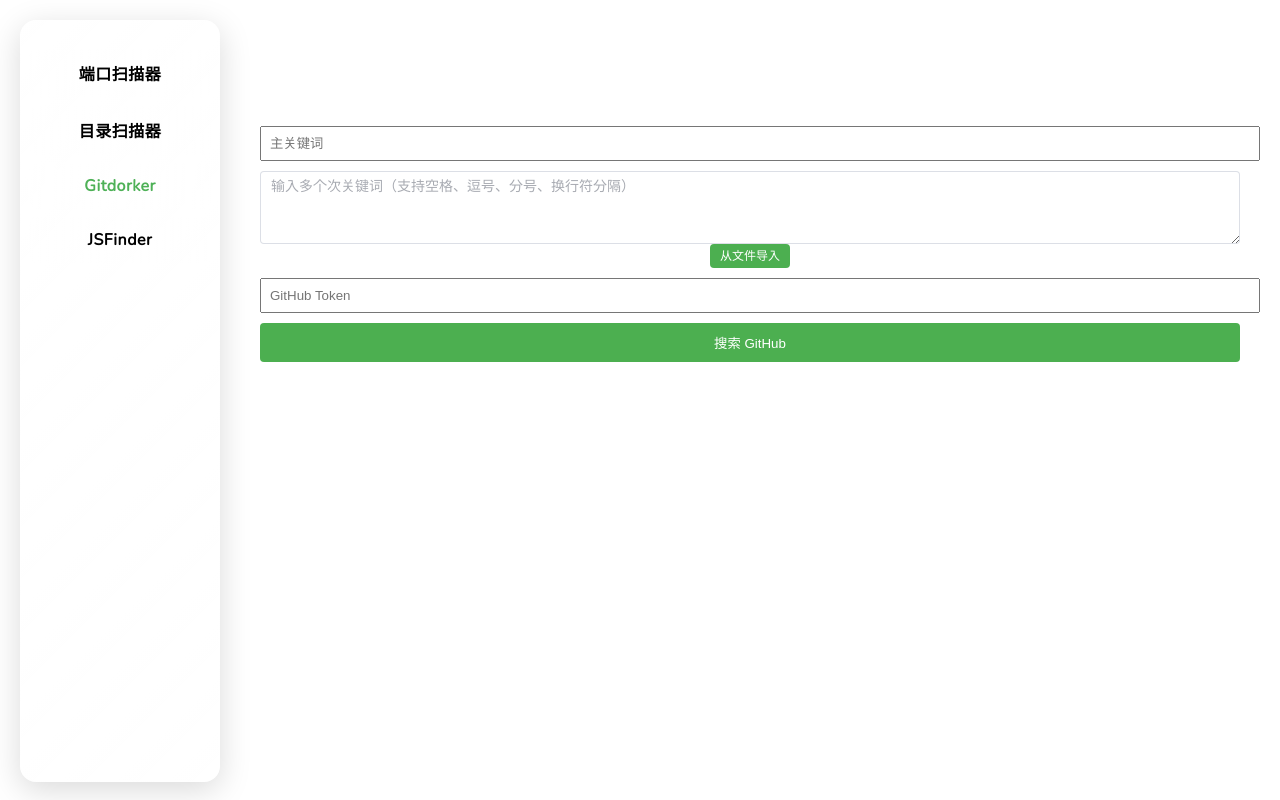
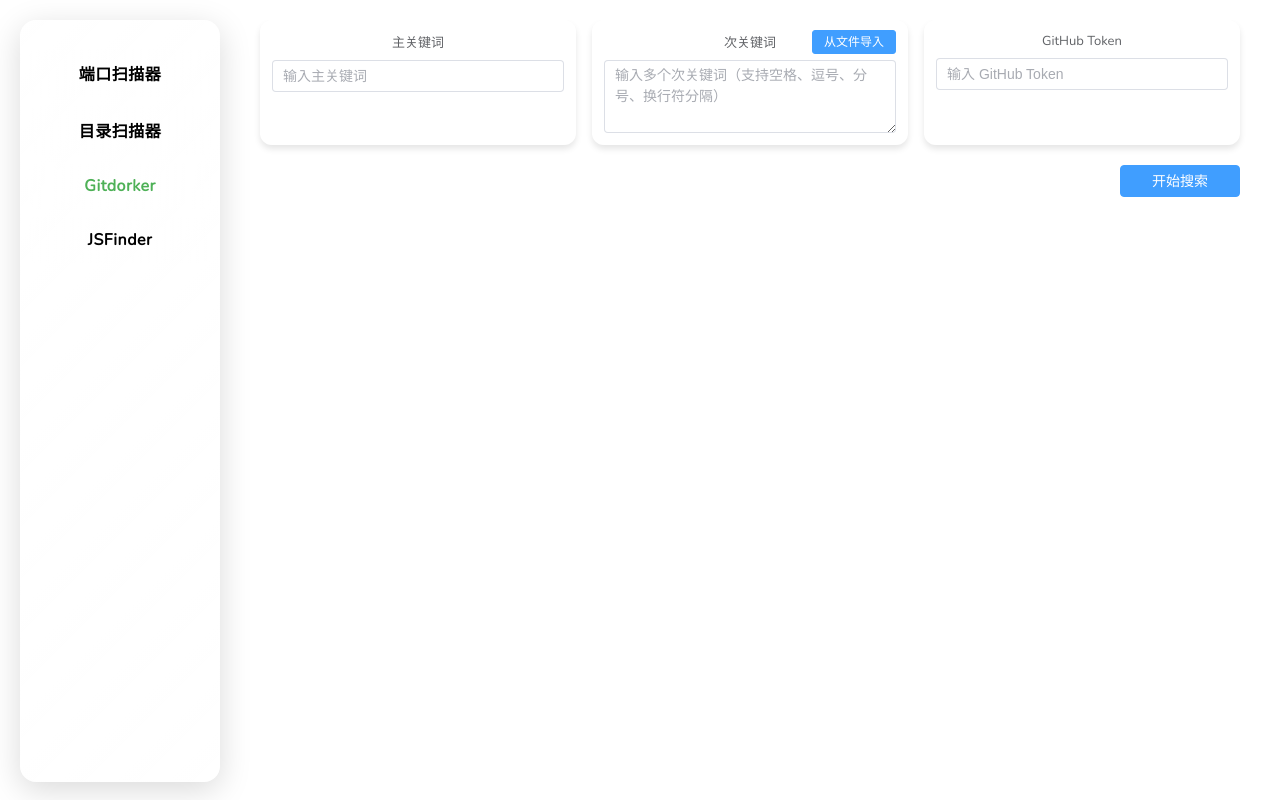
Before and after one commit to only9464/GlideWay, a Vue app in the folder frontend/: page /gitdorker in a window 1280 px wide. Built offline with nearby package versions, Linux system fonts and the light colour scheme.

Commit message:
Gitdorker适配UI风格

```diff
--- a/frontend/src/components/gitdorker/Gitdorker.vue
+++ b/frontend/src/components/gitdorker/Gitdorker.vue
@@ -1,11 +1,19 @@
 <template>
-  <div class="Gitdorker-container">
-    <h1>Gitdorker</h1>
+  <div class="scanner-component">
+    <!-- 参数配置区域 -->
+    <div class="input-group">
+      <div class="input-item acrylic-input-box">
+        <span class="input-label">主关键词</span>
+        <el-input
+          v-model="mainKeyword"
+          placeholder="输入主关键词"
+          clearable
+        />
+      </div>
 
-    <!-- GitHub 搜索部分 -->
-    <div class="search-section">
-      <input type="text" v-model="mainKeyword" placeholder="主关键词" />
-      <div class="subkeyword-section">
+      <div class="input-item acrylic-input-box">
+        <span class="input-label">次关键词</span>
+        <div class="subkeyword-wrapper">
           <el-input
             type="textarea"
             v-model="subKeyword"
@@ -25,14 +33,26 @@
             </el-button>
           </el-upload>
         </div>
-      <input type="text" v-model="token" placeholder="GitHub Token" />
-      <button @click="searchGithub" :disabled="isSearching">
-        {{ isSearching ? '搜索中...' : '搜索 GitHub' }}
-      </button>
+      </div>
 
-      <!-- 预览分割后的关键词 -->
-      <div v-if="splitKeywords.length > 0" class="preview-keywords">
-        <p>已识别的关键词：</p>
+      <div class="input-item acrylic-input-box">
+        <span class="input-label">GitHub Token</span>
+        <el-input
+          v-model="token"
+          placeholder="输入 GitHub Token"
+          clearable
+          show-password
+        />
+      </div>
+    </div>
+
+    <!-- 预览关键词区域 -->
+    <div v-if="splitKeywords.length > 0" class="keywords-preview acrylic-mini">
+      <div class="preview-header">
+        <span class="status-text">已识别的关键词</span>
+        <span class="keyword-count">({{ splitKeywords.length }})</span>
+      </div>
+      <div class="keywords-list">
         <el-tag
           v-for="(keyword, index) in splitKeywords"
           :key="index"
@@ -44,32 +64,55 @@
       </div>
     </div>
 
+    <!-- 搜索按钮区域 -->
+    <div class="action-container">
+      <el-button
+        type="primary"
+        :loading="isSearching"
+        @click="searchGithub"
+        class="search-button"
+      >
+        {{ isSearching ? '搜索中...' : '开始搜索' }}
+      </el-button>
+    </div>
+
     <!-- 搜索结果表格 -->
-    <el-table v-if="searchResults.length > 0" :data="searchResults" style="width: 100%; margin-top: 20px">
+    <el-table
+      v-if="searchResults.length > 0"
+      :data="searchResults"
+      style="width: 100%"
+      size="small"
+      class="acrylic-effect"
+    >
       <el-table-column
         type="index"
         label="序号"
-        width="80"
+        width="60"
         align="center"
-        header-align="center" />
+        header-align="center"
+      />
 
       <el-table-column
         prop="Total"
         label="总数"
-        width="120"
+        width="100"
         align="center"
-        header-align="center" />
+        header-align="center"
+      />
 
       <el-table-column
         label="搜索链接"
-        min-width="500"
-        align="center"
-        header-align="center">
+        min-width="400"
+        align="left"
+        header-align="center"
+        show-overflow-tooltip
+      >
         <template #default="{ row }">
           <el-link
             type="primary"
             @click="openUrl(row.Link)"
-            style="cursor: pointer">
+            style="cursor: pointer"
+          >
             {{ row.Link }}
           </el-link>
         </template>
@@ -79,16 +122,21 @@
         label="Github仓库"
         width="120"
         align="center"
-        header-align="center">
+        header-align="center"
+      >
         <template #default="{ row }">
-          <el-button type="primary" @click="showItemsDialog(row.Items)">
+          <el-button
+            type="primary"
+            size="small"
+            @click="showItemsDialog(row.Items)"
+          >
             查看详情 ({{ row.Items.length }})
           </el-button>
         </template>
       </el-table-column>
     </el-table>
 
-    <!-- 数据项详情对话框 -->
+    <!-- 详情抽屉 -->
     <el-drawer
       v-model="dialogVisible"
       title="搜索结果详情"
@@ -96,13 +144,31 @@
       :destroy-on-close="true"
       direction="rtl"
     >
-      <el-table :data="dialogData" style="width: 100%">
-        <el-table-column label="URL" min-width="180">
+      <el-table
+        :data="dialogData"
+        style="width: 100%"
+        size="small"
+      >
+        <el-table-column
+          type="index"
+          label="序号"
+          width="60"
+          align="center"
+          header-align="center"
+        />
+        <el-table-column
+          label="URL"
+          min-width="180"
+          align="left"
+          header-align="center"
+          show-overflow-tooltip
+        >
           <template #default="{ row }">
             <el-link
               type="primary"
               @click="openUrl(row)"
-              style="cursor: pointer">
+              style="cursor: pointer"
+            >
               {{ row }}
             </el-link>
           </template>
@@ -111,6 +177,7 @@
     </el-drawer>
   </div>
 </template>
+
 
 <script setup>
 import { ref, computed } from 'vue'
@@ -225,59 +292,131 @@ async function searchGithub() {
   }
 }
 </script>
-
 <style scoped>
-.Gitdorker-container {
-  max-width: 1200px;
-  margin: 0 auto;
-  padding: 20px;
+.scanner-component {
+  height: 100%;
+  display: flex;
+  flex-direction: column;
+  padding: 0 20px;
+  gap: 20px;
+  overflow: hidden;
 }
 
-.search-section {
+.input-group {
+  display: flex;
+  gap: 16px;
+  align-items: stretch;
+}
+
+.input-item {
   display: flex;
   flex-direction: column;
-  gap: 10px;
-  margin: 20px 0;
+  gap: 8px;
+  flex: 1;
 }
 
-.preview-keywords {
-  margin-top: 10px;
-  padding: 10px;
-  background-color: #f5f7fa;
-  border-radius: 4px;
+.input-label {
+  font-size: 13px;
+  color: #606266;
+  font-weight: 500;
+}
+
+.subkeyword-wrapper {
+  position: relative;
+  width: 100%;
+}
+
+.upload-btn {
+  position: absolute;
+  right: 0;
+  top: -30px;
+}
+
+.keywords-preview {
+  padding: 12px;
+}
+
+.preview-header {
+  display: flex;
+  align-items: center;
+  gap: 8px;
+  margin-bottom: 8px;
+}
+
+.keyword-count {
+  color: #909399;
+  font-size: 12px;
+}
+
+.keywords-list {
+  display: flex;
+  flex-wrap: wrap;
+  gap: 8px;
 }
 
 .keyword-tag {
-  margin: 4px;
+  margin: 0;
 }
 
-/* 添加表格内链接样式 */
-:deep(.el-table .cell) {
-  white-space: nowrap;
-  overflow: hidden;
-  text-overflow: ellipsis;
+.action-container {
+  display: flex;
+  justify-content: flex-end;
 }
 
-input {
-  padding: 8px;
-  width: 100%;
+.search-button {
+  min-width: 120px;
+  transition: all 0.3s ease;
 }
 
-button {
-  padding: 10px;
-  background-color: #4CAF50;
-  color: white;
-  border: none;
-  border-radius: 4px;
-  cursor: pointer;
+.search-button:hover {
+  transform: translateY(-1px);
+  box-shadow: 0 4px 12px rgba(0, 0, 0, 0.15);
 }
 
-button:hover:not(:disabled) {
-  background-color: #45a049;
+/* 毛玻璃效果类 */
+.acrylic-input-box {
+  background: rgba(255, 255, 255, 0.3);
+  backdrop-filter: blur(10px);
+  border-radius: 12px;
+  padding: 12px;
+  box-shadow: 0 4px 6px rgba(0, 0, 0, 0.1);
+  transition: all 0.3s ease;
 }
 
-button:disabled {
-  background-color: #cccccc;
-  cursor: not-allowed;
+.acrylic-mini {
+  background: rgba(255, 255, 255, 0.3);
+  backdrop-filter: blur(10px);
+  border-radius: 6px;
+  transition: all 0.3s ease;
+}
+
+.acrylic-effect {
+  background: rgba(255, 255, 255, 0.3);
+  backdrop-filter: blur(10px);
+  border-radius: 12px;
+  transition: all 0.3s ease;
+}
+
+/* 深色模式适配 */
+@media (prefers-color-scheme: dark) {
+  .acrylic-input-box,
+  .acrylic-mini,
+  .acrylic-effect {
+    background: rgba(255, 255, 255, 0.15);
+  }
+
+  .input-label,
+  .status-text {
+    color: rgba(255, 255, 255, 0.9);
+  }
+
+  :deep(.el-table) {
+    background-color: transparent;
+    --el-table-border-color: rgba(255, 255, 255, 0.1);
+    --el-table-header-bg-color: rgba(255, 255, 255, 0.05);
+    --el-table-row-hover-bg-color: rgba(255, 255, 255, 0.08);
+    --el-table-text-color: #e6e6e6;
+    --el-table-header-text-color: #ffffff;
+  }
 }
 </style>
```
Lines whose indentation alone changed are shown as unchanged.
